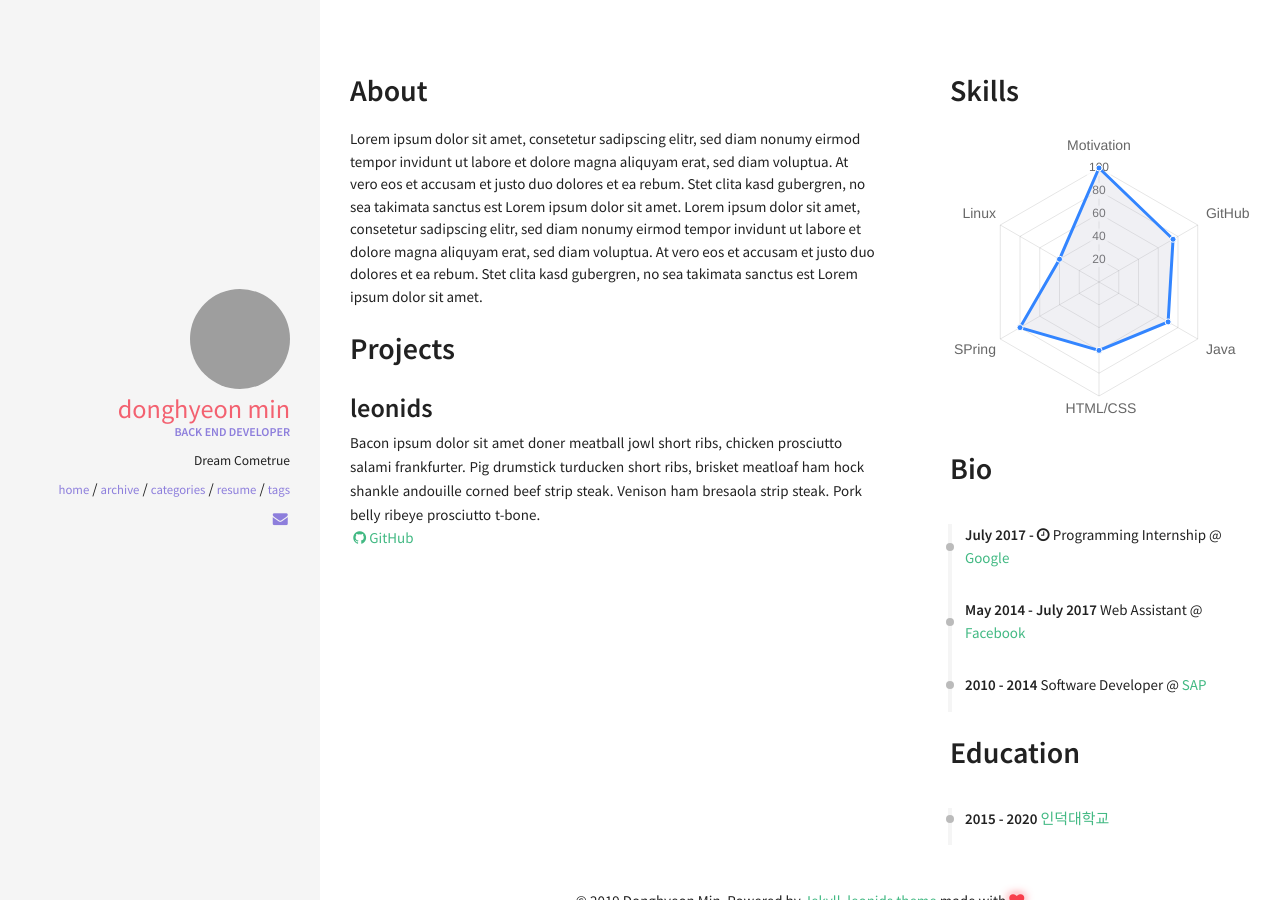
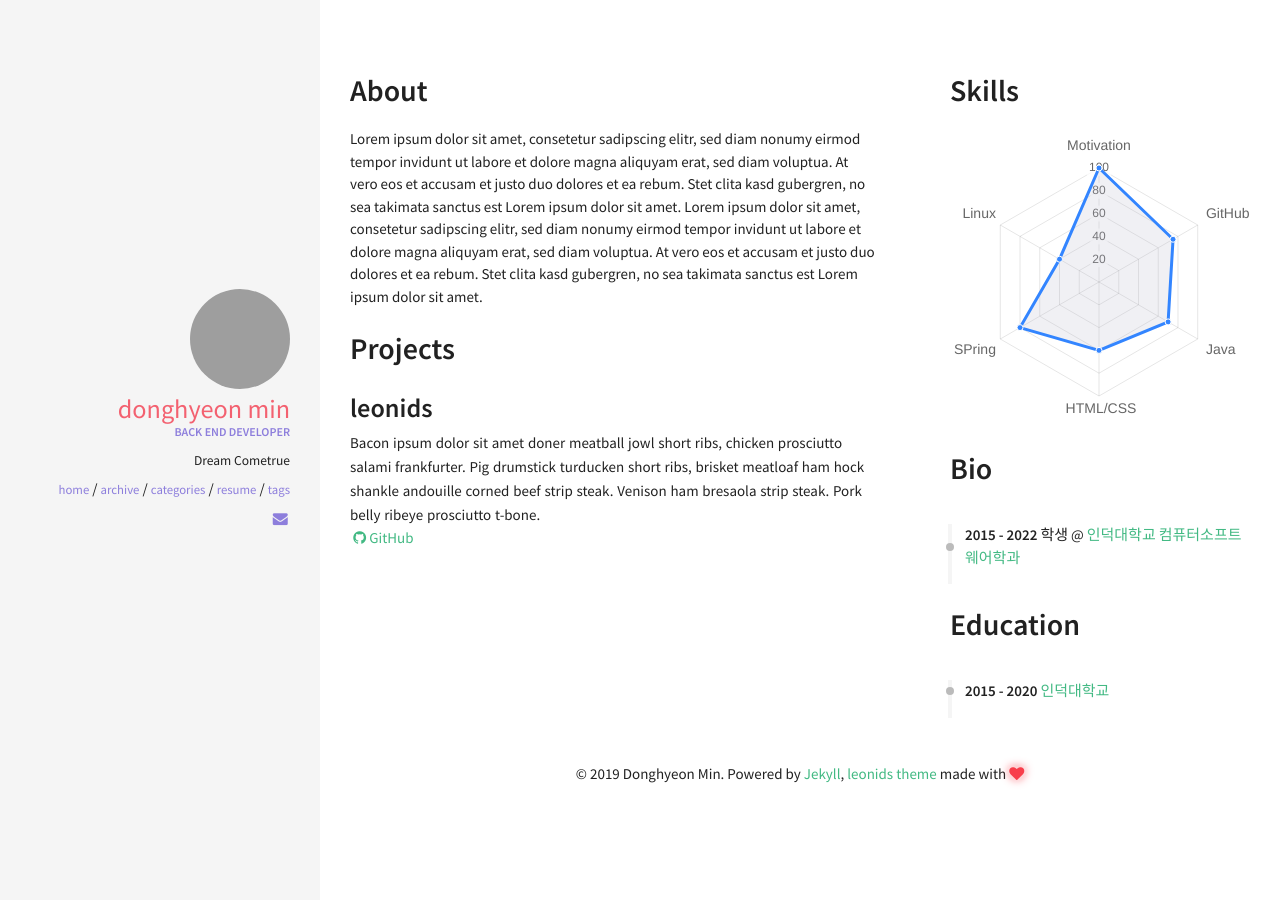
Before and after one commit to DaeAkin/DaeAkin.github.io, a Jekyll site: the page built from resume.html, in a window 1280 px wide. Built offline with Jekyll 4.4.1, drawn with Linux system fonts in a browser that asks for light colours; nearby versions of some CDN libraries.

Commit message:
Update careers.yml

```diff
--- a/_data/index/careers.yml
+++ b/_data/index/careers.yml
@@ -1,16 +1,21 @@
-# careers section data
-# if you don't have language feature(language.yml is empty), ignore "i18n" items
-- name: Google
+# # careers section data
+# # if you don't have language feature(language.yml is empty), ignore "i18n" items
+# - name: Google
+#   link: http://www.google.com/
+#   date: July 2017 - <i class="fa fa-clock-o" aria-hidden="true" title="Until Now"></i>
+#   job: Programming Internship
+
+# - name: Facebook
+#   link: http://www.facebook.com/
+#   date: May 2014 - July 2017
+#   job: Web Assistant
+
+# - name: SAP
+#   link: https://www.sap.com/
+#   date: 2010 - 2014
+#   job: Software Developer
+
+- name: 인덕대학교 컴퓨터소프트웨어학과
   link: http://www.google.com/
-  date: July 2017 - <i class="fa fa-clock-o" aria-hidden="true" title="Until Now"></i>
-  job: Programming Internship
-
-- name: Facebook
-  link: http://www.facebook.com/
-  date: May 2014 - July 2017
-  job: Web Assistant
-
-- name: SAP
-  link: https://www.sap.com/
-  date: 2010 - 2014
-  job: Software Developer
+  date: 2015 - 2022
+  job: 학생
```
